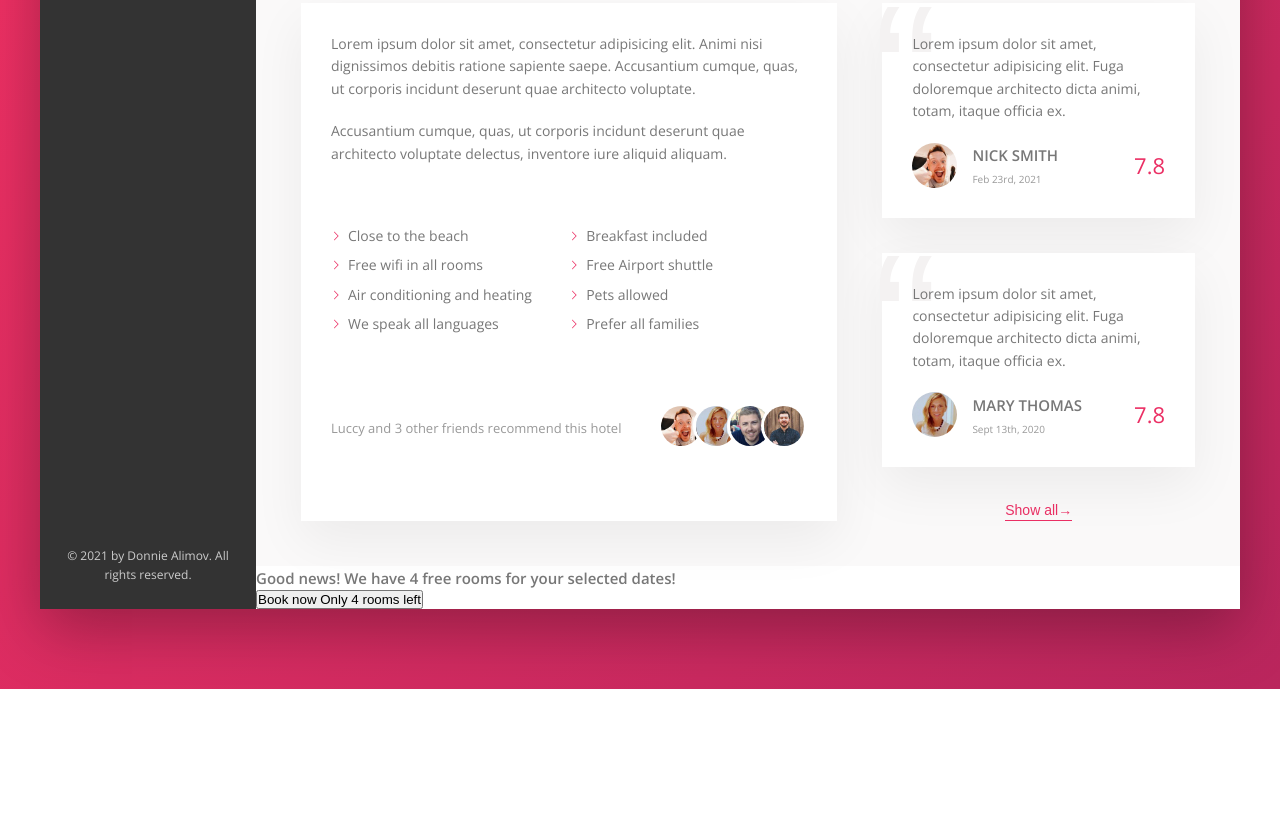
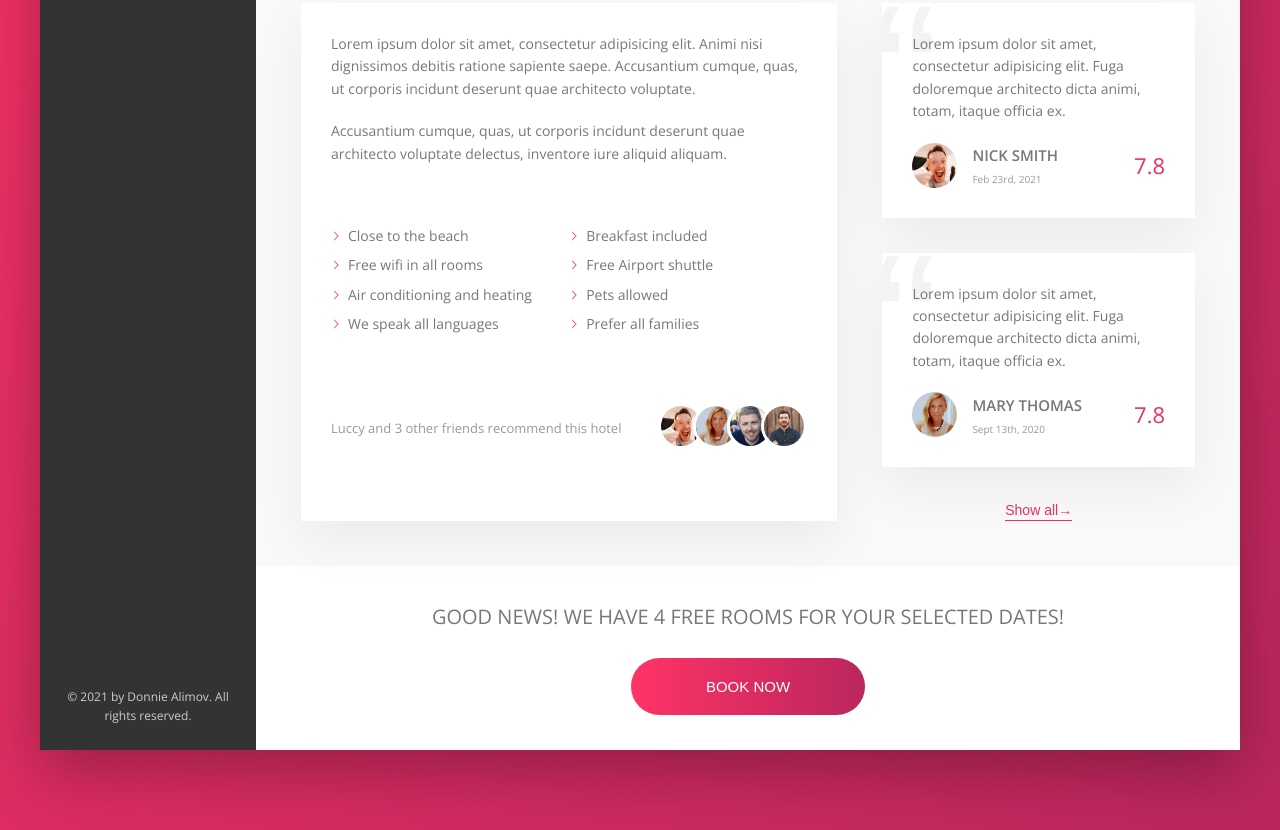
Before and after one commit to mralimov/Flexbox-Travel-Agency, a website: page index.html in a window 1280 px wide. Shown: the part 648-1478 px from the top of the page. Before the commit the page ends 1337 px from the top, so only its background shows below. Drawn offline with nearby package versions, Linux system fonts and the light colour scheme.

Commit message:
Book Now animation and styling

```diff
--- a/sass/_components.scss
+++ b/sass/_components.scss
@@ -427,3 +427,73 @@ border-bottom: 1px solid var(--color-grey-light-2);
             z-index: 1;
         }
     }
+
+    //CALL TO ACTION
+
+.cta {
+    padding: 3.5rem 0;
+    text-align: center;
+
+
+    &__book-now {
+        font-size: 2rem;
+        font-weight: 300;
+        margin-bottom: 2.5rem;
+        text-transform: uppercase;
+
+    }
+}
+
+///CALL TO ACTION
+.btn {
+font-size: 1.5rem;
+font-weight: 300;
+text-transform: uppercase;
+border-radius: 100px;
+border: none;
+background-image: linear-gradient(to right, var(--color-primary-light), var(--color-primary-dark));
+color: #fff;
+position: relative;
+overflow: hidden;
+cursor: pointer;
+
+& > * {
+    display: inline-block;
+    height: 100%;
+    width: 100%;
+    transition: all .2s;
+}
+
+    &__visible {
+
+    padding: 2rem 7.5rem;
+    }
+
+    &__invisible {
+        position: absolute;
+        padding: 2rem;
+        left: 0;
+        top: -100%;
+
+    }
+
+    &:hover {
+        background-image: linear-gradient(to left, var(--color-primary-light), var(--color-primary-dark));
+
+    }
+
+    &:hover  &__visible {
+        transform: translateY(100%);
+
+        }
+
+        &:hover  &__invisible {
+    top: 0;
+
+        }
+
+        &:focus {
+            outline: none;
+            animation: pulsate 1s infinite;
+        }
+    }
```
Also changed, not shown: css/style.css.
